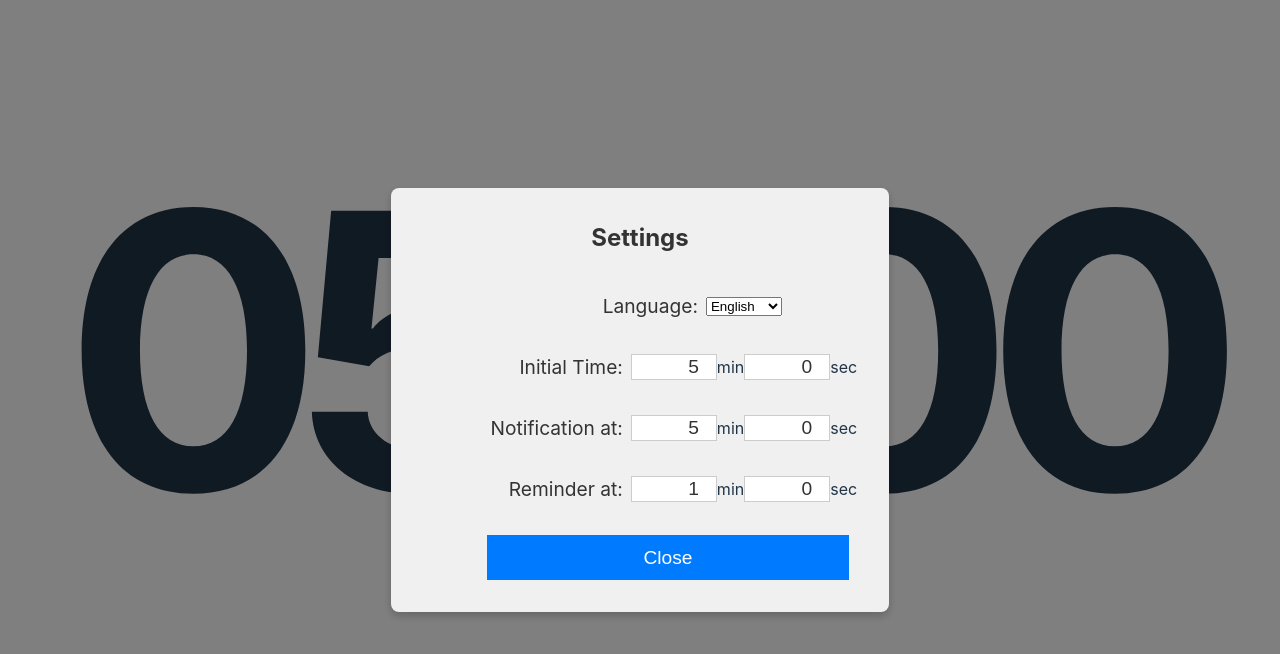
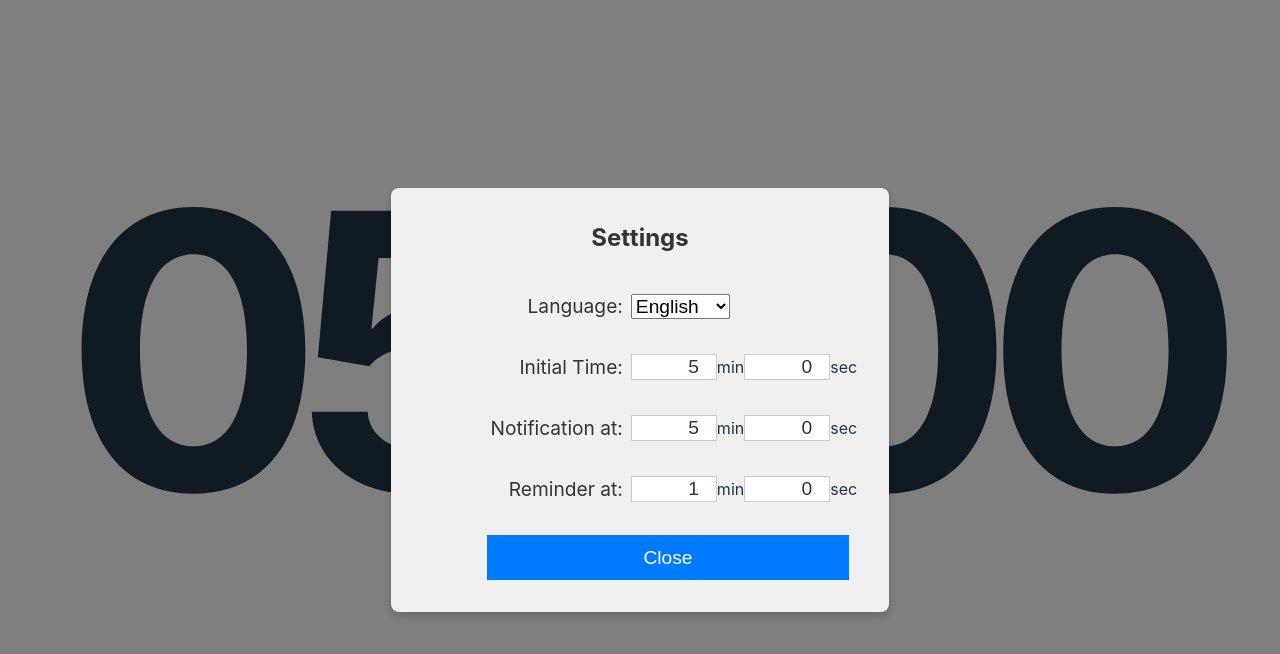
Before and after one commit to harunyan/LT_Timer_web, a React (Vite) app: page / in a window 1280 px wide. Both pictures are taken after a click on the button "⚙️". Shown: the top 654 px of the page. Built offline with nearby package versions, Linux system fonts and the light colour scheme.

Commit message:
設定画面における言語選択ドロップダウンリストフォントを他の設定値と合わせた、また、左右位置も他の項目と並んで見えるように変更した

```diff
--- a/src/App.css
+++ b/src/App.css
@@ -154,7 +154,6 @@ button:last-child {
 .settings-panel .control-group {
   display: flex;
   align-items: center;
-  justify-content: center;
 }
 
 .settings-panel h2 {
@@ -172,6 +171,10 @@ button:last-child {
   background-color: #fff; /* ライトモードの入力背景色 */
   color: #333; /* ライトモードの入力テキスト色 */
   border: 1px solid #ccc;
+}
+
+.settings-panel select {
+  font-size: 1.2rem;
 }
 
 .settings-panel button {
--- a/src/Settings.tsx
+++ b/src/Settings.tsx
@@ -71,6 +71,7 @@ const Settings: React.FC<SettingsProps> = ({
         <h2>{translations.settingsTitle || 'Settings'}</h2>
         <div className="control-group">
           <label>{translations.languageLabel || 'Language:'}</label>
+          <div>
             <select value={language} onChange={handleLanguageChange}>
               {availableLanguages.map(lang => (
                 <option key={lang.code} value={lang.code}>
@@ -78,6 +79,7 @@ const Settings: React.FC<SettingsProps> = ({
                 </option>
               ))}
             </select>
+          </div>
         </div>
         <div className="control-group">
           <label>{translations.startTimeLabel || 'Start Time:'}</label>
```
Lines whose indentation alone changed are shown as unchanged.
